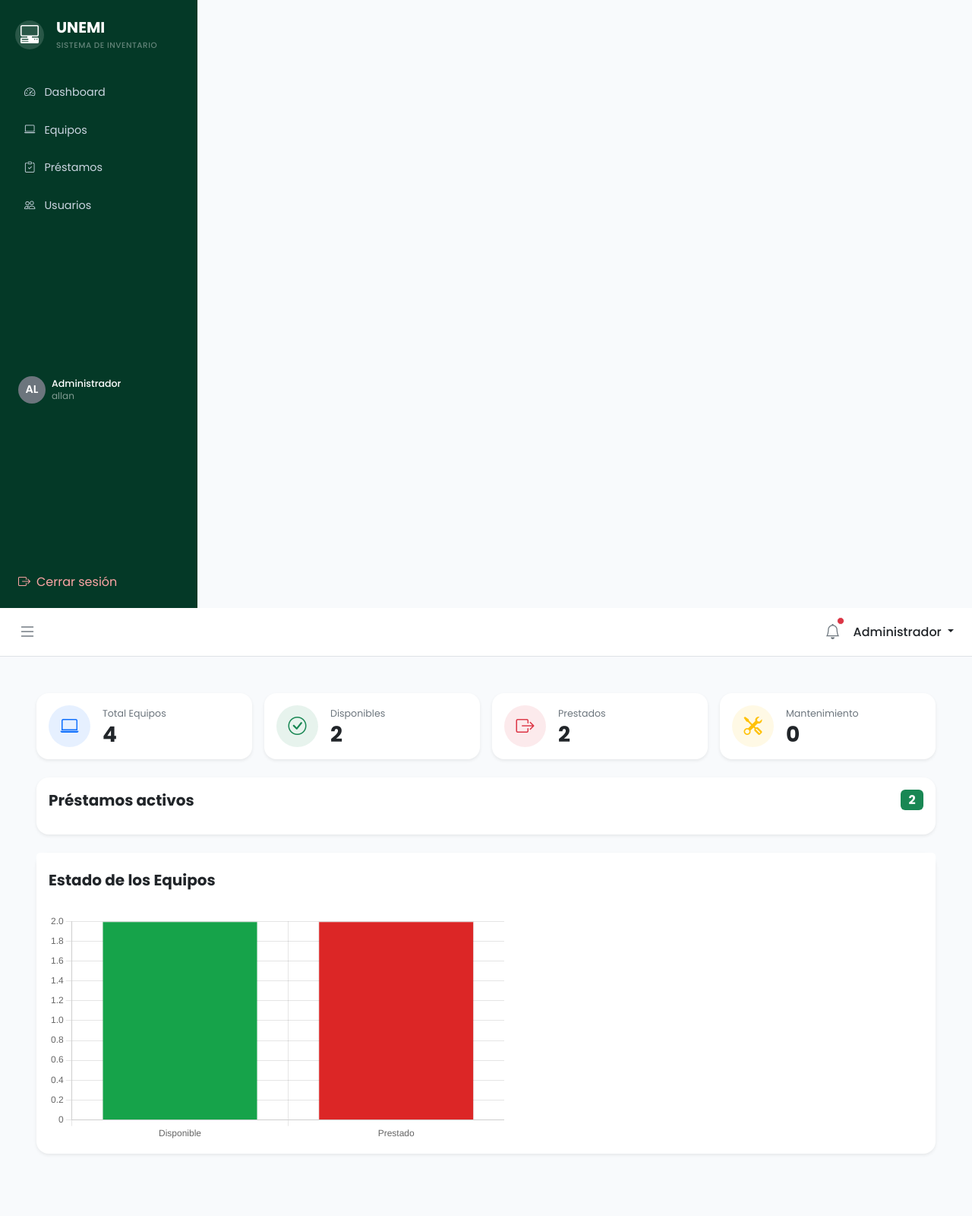
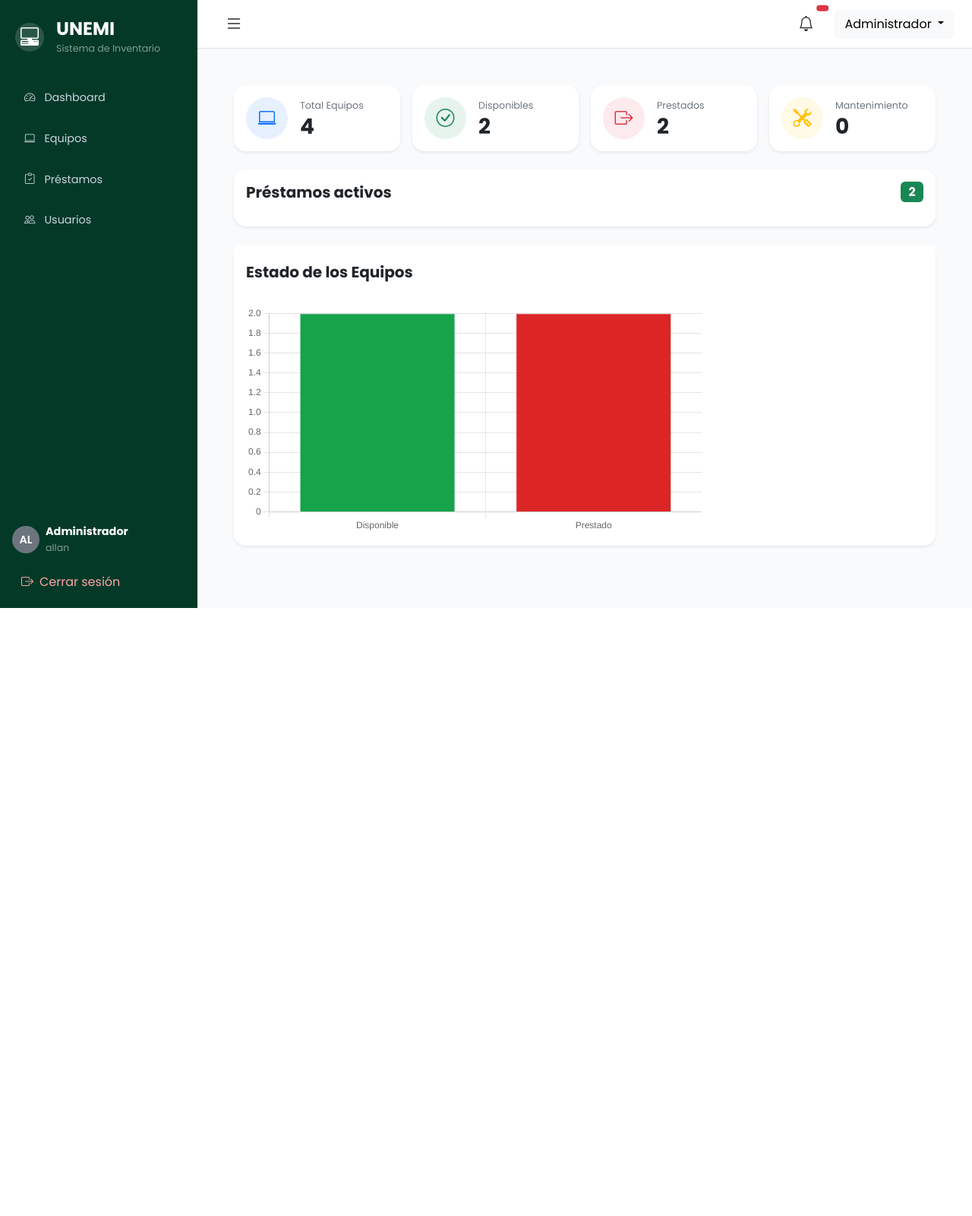
Before and after one commit to amorenob4-alt/PROYECTO_FINAL, a Django app: page /prueba/ in a window 1280 px wide. Shown: the whole page at 76% size. After the commit the page ends 800 px from the top, so only its background shows below. Run offline with Django 5.2, Linux system fonts and the light colour scheme; a user stored in the database is signed in; data comes from the database, SQL or seed files in the repository.

Commit message:
Corregir estructura de base.html

```diff
--- a/templates/base.html
+++ b/templates/base.html
@@ -11,6 +11,7 @@
     <link rel="stylesheet" href="https://cdn.jsdelivr.net/npm/bootstrap-icons@1.11.3/font/bootstrap-icons.min.css">
     <link href="https://fonts.googleapis.com/css2?family=Poppins:wght@300;400;500;600;700&display=swap"
         rel="stylesheet">
+
     <link rel="stylesheet" href="{% static 'css/estilos.css' %}">
 </head>
 
@@ -18,110 +19,148 @@
 
     <div class="d-flex h-screen overflow-hidden">
 
+        <!-- SIDEBAR -->
         <aside class="sidebar d-flex flex-column justify-content-between p-3">
+
             <div>
+
                 <div class="logo d-flex align-items-center gap-3 py-2 px-1 mb-4">
-                    <div class="logo-icon-bg flex-shrink-0">
+                    <div class="logo-icon-bg">
                         <i class="bi bi-pc-display-horizontal fs-4 text-white"></i>
                     </div>
-                    <div class="lh-sm">
-                        <span class="d-block fw-bold tracking-tight text-white m-0 fs-5">UNEMI</span>
-                        <span class="text-uppercase text-white-50 opacity-75 fw-medium"
-                            style="font-size: 0.65rem; letter-spacing: 0.05em;">Sistema de Inventario</span>
+
+                    <div>
+                        <h4 class="text-white fw-bold m-0">UNEMI</h4>
+                        <small class="text-white-50">
+                            Sistema de Inventario
+                        </small>
                     </div>
                 </div>
 
-                <ul class="nav flex-column gap-1">
+                <ul class="nav flex-column gap-2">
+
                     <li class="nav-item">
                         <a href="{% url 'dashboard' %}"
                             class="nav-link {% if request.resolver_match.url_name == 'dashboard' %}active{% endif %}">
                             <i class="bi bi-speedometer2"></i>
-                            <span>Dashboard</span>
+                            Dashboard
                         </a>
                     </li>
+
                     <li class="nav-item">
                         <a href="{% url 'lista_equipos' %}"
                             class="nav-link {% if request.resolver_match.url_name == 'lista_equipos' %}active{% endif %}">
                             <i class="bi bi-laptop"></i>
-                            <span>Equipos</span>
+                            Equipos
                         </a>
                     </li>
+
                     <li class="nav-item">
                         <a href="{% url 'lista_prestamos' %}"
                             class="nav-link {% if request.resolver_match.url_name == 'lista_prestamos' %}active{% endif %}">
                             <i class="bi bi-clipboard-check"></i>
-                            <span>Préstamos</span>
+                            Préstamos
                         </a>
                     </li>
+
                     <li class="nav-item">
                         <a href="{% url 'lista_usuarios' %}"
                             class="nav-link {% if request.resolver_match.url_name == 'lista_usuarios' %}active{% endif %}">
                             <i class="bi bi-people"></i>
-                            <span>Usuarios</span>
+                            Usuarios
                         </a>
                     </li>
-                    {% if is_admin %}
-                    <li class="nav-item">
-                        <a href="/admin-panel" class="nav-link">
-                            <i class="bi bi-gear"></i>
-                            <span>Administración</span>
-                        </a>
-                    </li>
-                    {% endif %}
+
                 </ul>
+
             </div>
 
-            <div class="d-flex align-items-center gap-2 mb-3 px-2">
-                <div class="user-avatar-text text-uppercase bg-secondary text-white rounded-circle d-flex align-items-center justify-content-center"
-                    style="width: 36px; height: 36px; font-weight: 600;">
+            <div>
+
+                <div class="d-flex align-items-center gap-2 mb-3">
+
+                    <div class="user-avatar-text bg-secondary text-white">
+
                         {% if request.user.username %}
-                    {{ request.user.username|slice:":2" }}
+                        {{ request.user.username|slice:":2"|upper }}
                         {% else %}
                         AD
                         {% endif %}
+
                     </div>
-                <div class="lh-sm">
-                    <p class="text-white small fw-medium m-0">Administrador</p>
-                    <p class="text-white-50 m-0" style="font-size: 0.75rem;">{{ request.user.username|default:"admin" }}
-                    </p>
+
+                    <div>
+
+                        <strong class="text-white">
+                            Administrador
+                        </strong>
+
+                        <br>
+
+                        <small class="text-white-50">
+                            {{ request.user.username }}
+                        </small>
+
                     </div>
+
                 </div>
 
                 <form method="post" action="{% url 'logout' %}">
                     {% csrf_token %}
-                <button type="submit"
-                    class="btn btn-logout-unemi w-100 text-start px-2 py-1.5 d-flex align-items-center gap-2">
+
+                    <button type="submit" class="btn btn-logout-unemi w-100 d-flex align-items-center gap-2">
+
                         <i class="bi bi-box-arrow-right"></i>
-                    <span>Cerrar sesión</span>
+
+                        Cerrar sesión
+
                     </button>
+
                 </form>
+
             </div>
+
         </aside>
 
-    <main class="content-wrapper flex-grow-1 d-flex flex-column bg-light-unemi overflow-auto">
+        <!-- CONTENIDO -->
+        <main class="content-wrapper flex-grow-1">
 
-        <header class="topbar bg-white px-4 py-3 d-flex align-items-center justify-content-between border-bottom">
-            <button class="btn p-0 border-0 text-secondary fs-4" id="toggle-sidebar">
-                <i class="bi bi-list"></i>
+            <header class="topbar bg-white border-bottom px-4 py-3 d-flex justify-content-between align-items-center">
+
+                <button class="btn border-0">
+                    <i class="bi bi-list fs-4"></i>
                 </button>
 
                 <div class="d-flex align-items-center gap-3">
-                <button class="btn p-0 position-relative text-secondary fs-5">
-                    <i class="bi bi-bell"></i>
-                    <span
-                        class="position-absolute top-0 start-100 translate-middle p-1 bg-danger border border-light rounded-circle"></span>
+
+                    <button class="btn border-0 position-relative">
+
+                        <i class="bi bi-bell fs-5"></i>
+
+                        <span class="position-absolute top-0 start-100 translate-middle badge rounded-pill bg-danger">
+                        </span>
+
                     </button>
+
                     <div class="dropdown">
-                    <button class="btn p-0 border-0 text-dark small fw-medium dropdown-toggle" type="button"
-                        data-bs-toggle="dropdown">
+
+                        <button class="btn btn-light dropdown-toggle" data-bs-toggle="dropdown">
+
                             Administrador
+
                         </button>
+
                     </div>
+
+                </div>
+
             </header>
 
             <div class="container-fluid p-4">
+
                 {% block content %}
                 {% endblock %}
+
             </div>
 
         </main>
@@ -129,6 +168,7 @@
     </div>
 
     <script src="https://cdn.jsdelivr.net/npm/bootstrap@5.3.3/dist/js/bootstrap.bundle.min.js"></script>
+
 </body>
 
 </html>
```
Lines whose indentation alone changed are shown as unchanged.
